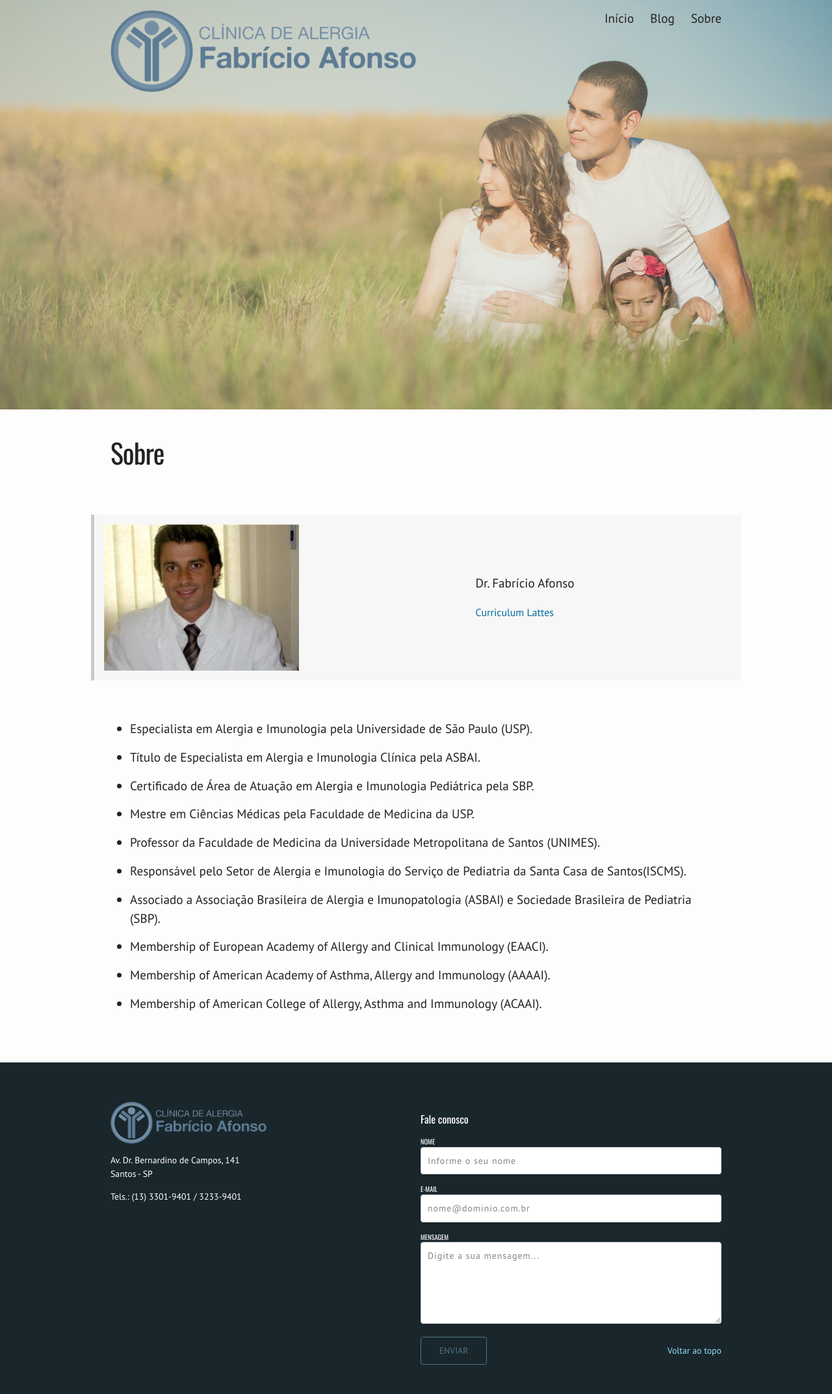
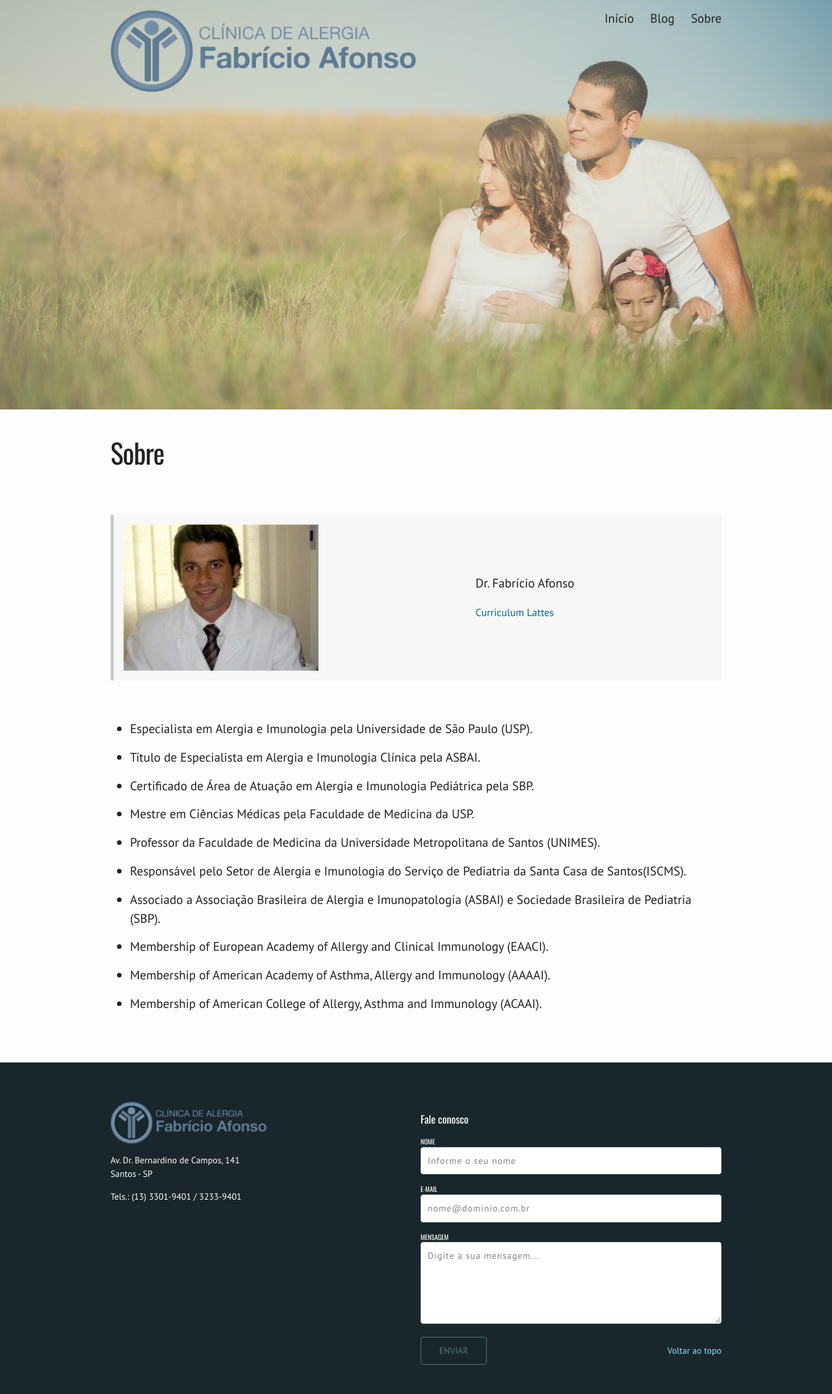
Before and after one commit to aleamparo/clinicafabricioafonso.github.io, a Jekyll site: the page built from 3-sobre.md, in a window 1280 px wide. Shown: the whole page at 65% size. Built offline with Jekyll 4.4.1, drawn with Linux system fonts in a browser that asks for light colours.

Commit message:
Correção na definição de espaçamento

```diff
--- a/_sass/_layout.sass
+++ b/_sass/_layout.sass
@@ -115,7 +115,8 @@
 
 
 .page-content
-    padding: $spacing-unit 0
+    padding-top: $spacing-unit
+    padding-bottom: $spacing-unit
 
 
 .page-heading
```
